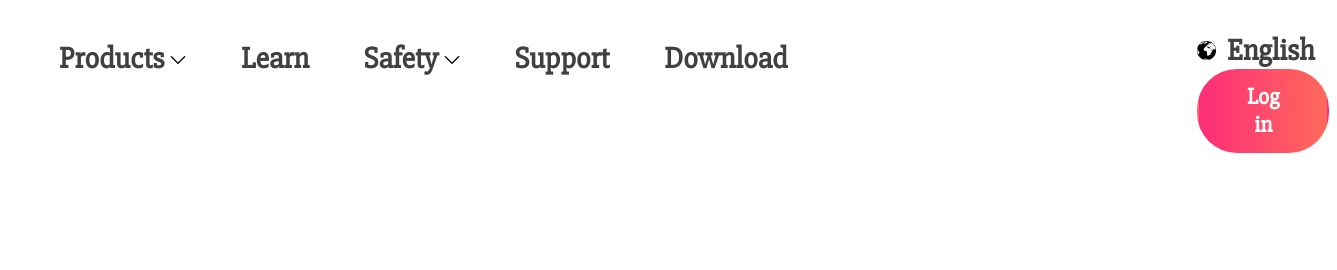
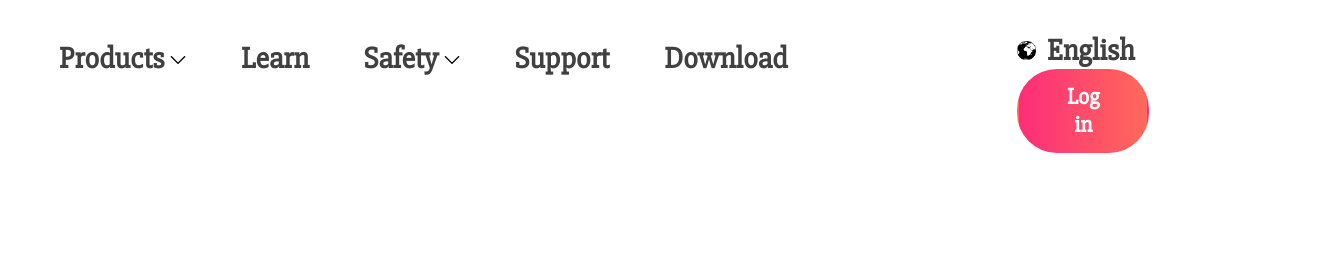
Before and after one commit to crazyboi14dz/tinderLandingPage, a plain HTML site: page index.html in a window 1280 px wide. Shown: the top 270 px of the page, 1337 px wide, since content can reach past the window. Drawn offline with Linux system fonts and the light colour scheme.

Commit message:
css file margining problem for log-in-tin

```diff
--- a/css/style.css
+++ b/css/style.css
@@ -36,7 +36,7 @@ header {
 
 ul {
     margin-left: 11em;
-    /*margin-top: 46px;*/
+
     list-style-type: none;
 }
 
@@ -90,12 +90,11 @@ ul li a:hover {
 }
 
 #language-log-tin {
-
     margin-top: -45px;
     align-items: center;
     font-size: 30px;
     font-weight: bold;
-    margin-left: 45em;
+    margin-left: 39em;
 }
 
 #language {
```
